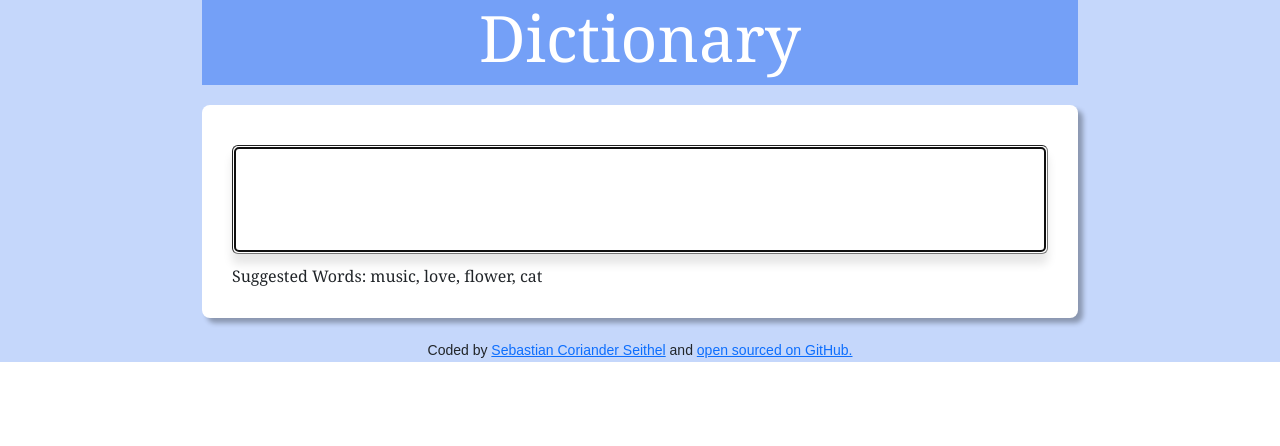
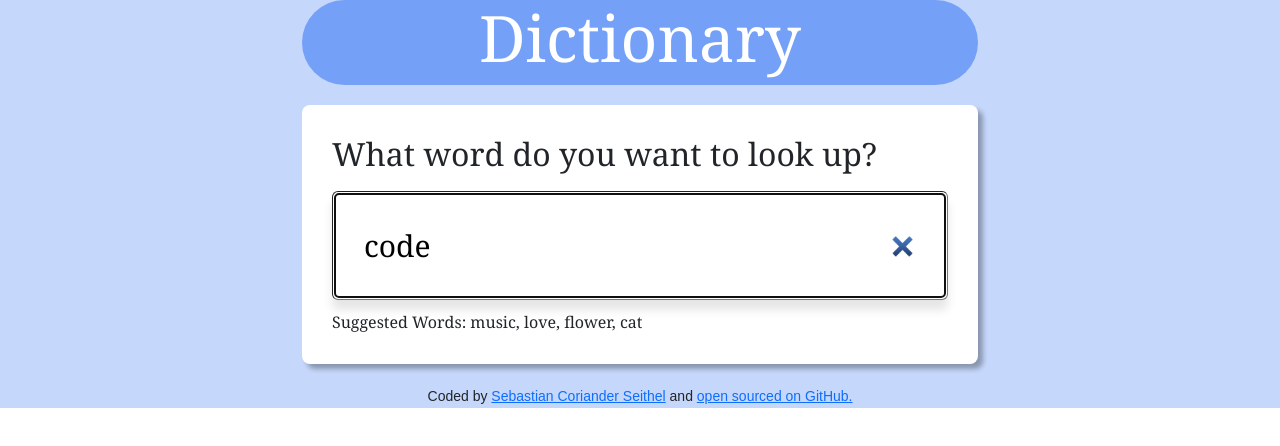
Before and after one commit to CorianderSeb/dictionary-app, a React (Create React App) app in the folder dictionary-app/: page / in a window 1280 px wide. Shown: the top 446 px of the page. Built offline with nearby package versions, Linux system fonts and the light colour scheme; no server answers.

Commit message:
styling part 2

```diff
--- a/dictionary-app/src/App.css
+++ b/dictionary-app/src/App.css
@@ -5,7 +5,7 @@
 }
 
 .container {
-  max-width: 900px;
+  max-width: 700px;
 }
 
 .App-header {
@@ -16,7 +16,8 @@
   justify-content: center;
   font-size: calc(10px + 2vmin);
   color: white;
-  max-width: 900px;
+  max-width: 700px;
+  border-radius: 60px;
 }
 
 .App h1 {
--- a/dictionary-app/src/Dictionary.js
+++ b/dictionary-app/src/Dictionary.js
@@ -35,8 +35,9 @@ if (loaded) {
 return (
   <div className="Dictionary">
     <section>
+        <h2>What word do you want to look up?</h2>
       <form onSubmit={handleSubmit}>
-        <input type="search" autoFocus={true} onChange={handleKeywordChange} />
+        <input type="search" autoFocus={true} onChange={handleKeywordChange} defaultValue={"code"}/>
         <div className="hint">
             Suggested Words: music, love, flower, cat
         </div>
--- a/dictionary-app/src/Meanings.css
+++ b/dictionary-app/src/Meanings.css
@@ -1,11 +1,15 @@
-.Meanings .definition {
-    font-size: 24px;
-    line-height: 1.5;
+.Meanings h3{
     font-weight: bold;
 }
 
+.Meanings .definition {
+    font-size: 20px;
+    line-height: 1.5;
+}
+
+
 .Meanings .example {
-    font-size: 18px;
+    font-size: 16px;
     opacity: 0.7;
     font-style: italic;
 }
--- a/dictionary-app/src/Meanings.js
+++ b/dictionary-app/src/Meanings.js
@@ -1,6 +1,6 @@
 import React from "react";
-import Synonyms from "./Synonyms.js"
-import "./Meanings.css"
+import Synonyms from "./Synonyms.js";
+import "./Meanings.css";
 
 export default function Meanings(props) {
   return (
--- /dev/null
+++ b/dictionary-app/src/Synonyms.css
@@ -0,0 +1,11 @@
+.Synonyms {
+    margin: 20px 0 0;
+    padding: 0;
+}
+
+.Synonyms li {
+    font-size: 16px;
+    display: inline-block;
+    padding-right: 15px;
+
+}
--- a/dictionary-app/src/Synonyms.js
+++ b/dictionary-app/src/Synonyms.js
@@ -1,4 +1,5 @@
 import React from "react";
+import "./Synonyms.css"
 
 export default function Synonyms (props) {
     if (props.synonyms) {
```
